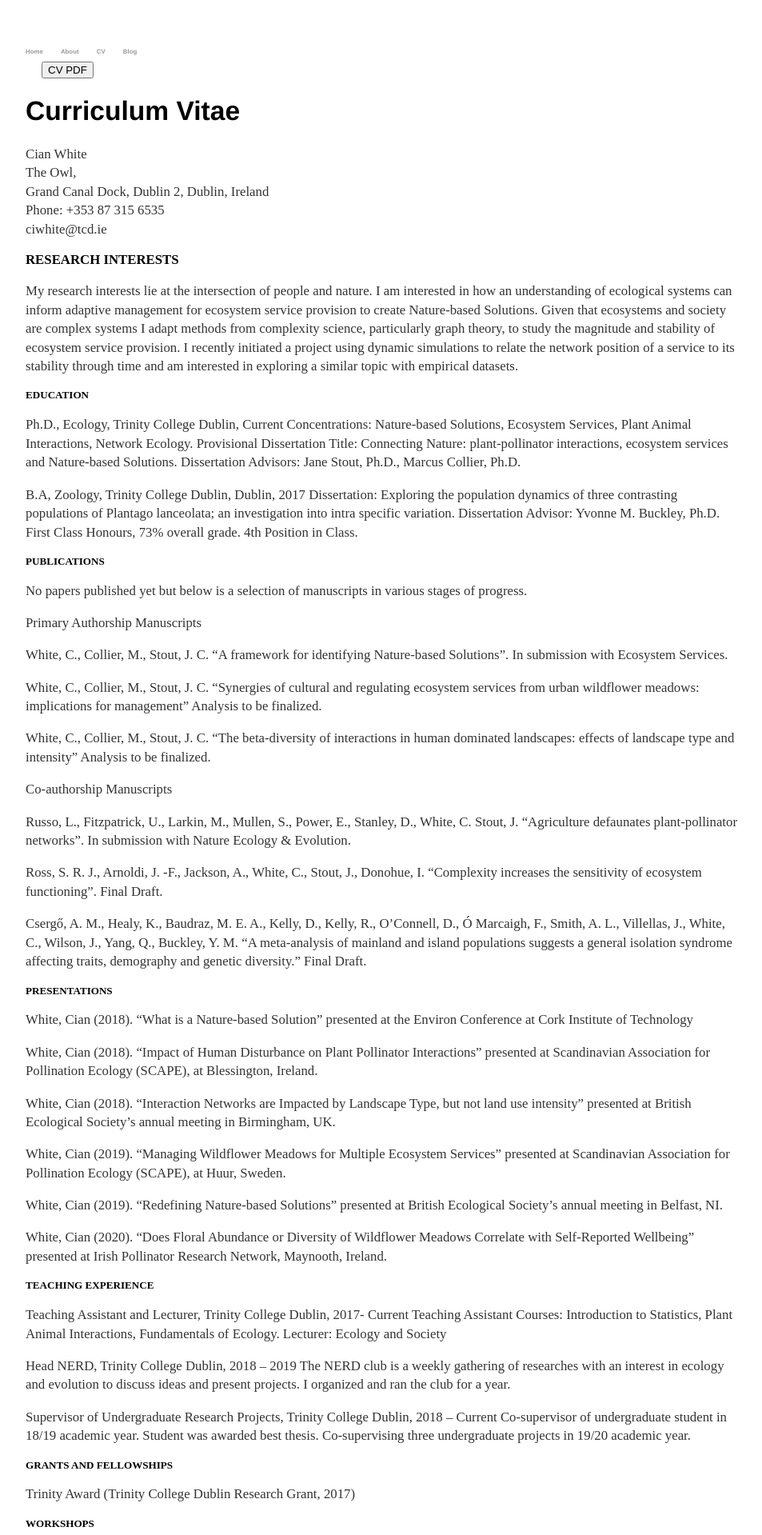
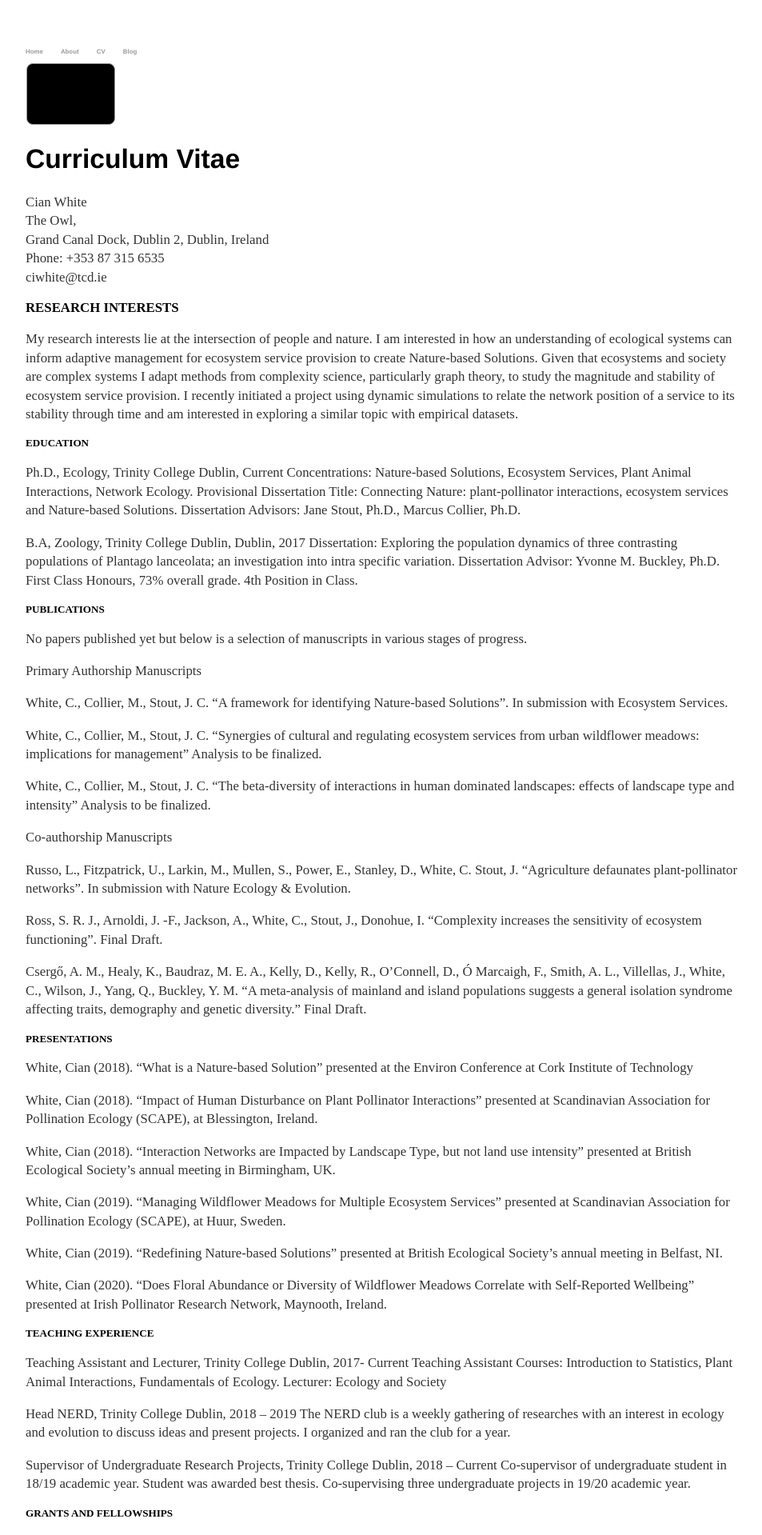
Before and after one commit to ciwhite/ciwhite.github.io, a Jekyll site: the page built from cv/cv.md, in a window 1280 px wide. Shown: the top 1919 px of the page at 80% size, without its empty margins (160-1113 px from the left). Built offline with Jekyll 4.4.1, drawn with Linux system fonts in a browser that asks for light colours.

Commit message:
Update cv.css

```diff
--- a/css/cv.css
+++ b/css/cv.css
@@ -22,7 +22,18 @@ a:hover {
     text-decoration: underline;
 }
 button {
-    margin-left: 20px
+    margin-left: 100px;
+    font-family:'Helvetica';
+    border: 1px solid #999;
+    background-color:#000;
+    padding: 30px;
+    margin: 2px 1px;
+    transition-duration: 0s
+    cursor: pointer;
+    border-radius: 8px;
+}
+button:hover {
+    background-color: #e7e7e7;
 }
 h1 {
     font-size: 3em;
```
